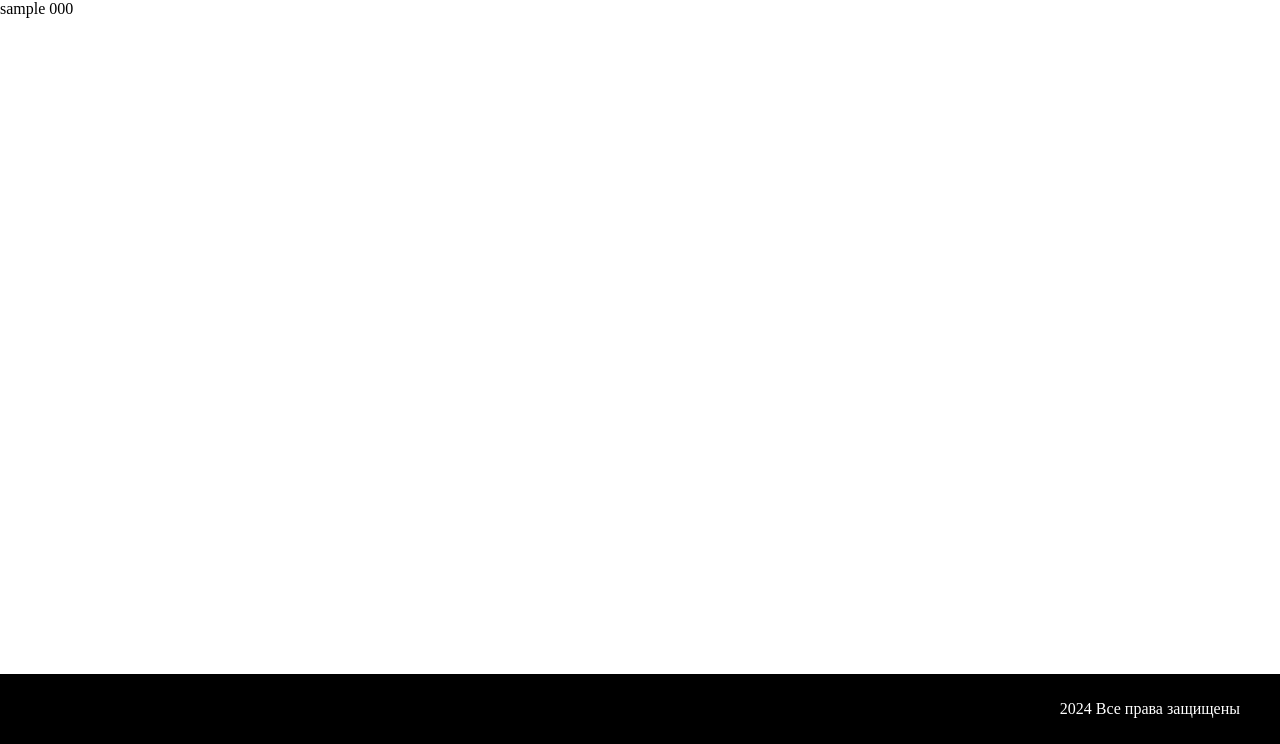
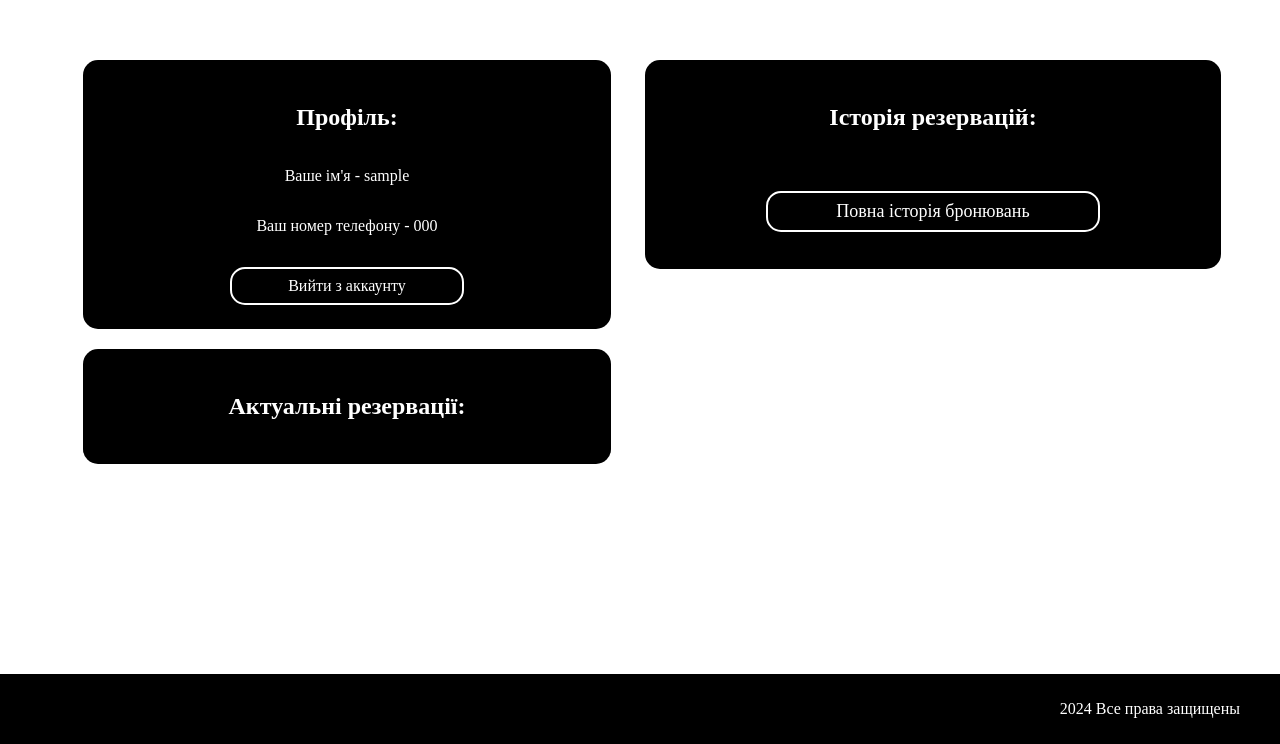
Before and after one commit to daniojey/Coffee-times, a Django app: page /user/profile/ in a window 1280 px wide. Shown: the part 56-800 px from the top of the page. Run offline with Django 5.2, Linux system fonts and the light colour scheme; a user stored in the database is signed in; tables that the repository leaves empty hold one stand-in row (values such as "Sample post").

Commit message:
Profile extension and added css

```diff
--- /dev/null
+++ b/users/static/css/profile.css
@@ -0,0 +1,124 @@
+.base-container {
+    display: flex;
+    align-items: start;
+    justify-content: center;
+    gap: 10px;
+}
+
+.left-column {
+    display: flex;
+    flex-direction: column;
+    justify-content: start;
+    box-sizing: border-box;
+    width: 45%;
+    color: #FFFF;
+    margin-top: 60px;
+    margin-bottom: 20px;
+    padding: 0px 24px;
+    border-radius: 15px;
+    gap: 20px;
+}
+
+.profile-container {
+    display: flex;
+    flex-direction: column;
+    align-items: center;
+    justify-content: center;
+    box-sizing: border-box;
+    width: 100%;
+    color: #FFFF;
+    background-color: black;
+    padding: 24px;
+    border-radius: 15px;
+}
+
+.out-link {
+    display: flex;
+    text-align: center;
+    align-items: center;
+    justify-content: center;
+    max-width: 200px;
+    width: 100%;
+    margin-top: 16px;
+    padding: 8px 15px;
+    background-color: rgb(0, 0, 0);
+    border-radius: 15px;
+    border: 2px solid white;
+    color: #FFFF;
+    text-decoration: none;
+    transition: color 0.5s ease, background-color 0.5s ease;
+}
+
+.out-link:hover {
+    color: black;
+    background-color: #FFFF;
+}
+
+.active-reservation {
+    display: flex;
+    flex-direction: column;
+    background-color: black;
+    color: #FFFF;
+    font-size: 16px;
+    padding: 24px;
+    border-radius: 15px;
+    align-items: center;
+    justify-content: center;
+    gap: 20px;
+}
+
+
+.reservation-content {
+    display: flex;
+    flex-direction: column;
+    box-sizing: border-box;
+    align-items: center;
+    justify-content: center;
+    width: 45%;
+    background-color: black;
+    color: #FFFF;
+    margin-top: 60px;
+    margin-bottom: 20px;
+    padding: 24px;
+    border-radius: 15px;
+    gap: 20px;
+}
+
+.reservation-item {
+    display: flex;
+    flex-direction: column;
+    border-radius: 15px;
+    border: 1px solid #FFFF;
+    width: 100%;
+    padding: 10px;
+}
+
+.reservation-item p {
+    margin: 10px 0;
+}
+
+.history-link {
+    display: flex;
+    text-decoration: none;
+    font-size: 18px;
+    max-width: 300px;
+    margin-top: 20px;
+    margin-bottom: 13px;
+    width: 100%;
+    color: #FFFF;
+    background-color: black;
+    transition: color 0.5s ease, background-color 0.5s ease;
+    align-items: center;
+    justify-content: center;
+    border: 2px solid white;
+    border-radius: 15px;
+
+    padding: 8px 15px;
+    text-align: center;
+}
+
+
+.history-link:hover {
+    color: black;
+    background-color: #FFFF;
+}
--- a/users/templates/users/profile.html
+++ b/users/templates/users/profile.html
@@ -2,21 +2,38 @@
 {% load static %}
 
 {% block content %}
+<link rel="stylesheet" href="{% static "css/profile.css" %}">
 <div class='base-container'>
-    <div class='profile-page'>
-        {{ user.username }}
-        {{ user.phone }}
+    <div class='left-column'>
+        <div class='profile-container'>
+            <h2>Профіль:</h2>
+            <p>Ваше ім'я - {{ user.username }}</p>
+            <p>Ваш номер телефону - {{ user.phone }}</p>
+            <a href="{% url "users:logout" %}" class='out-link'>Вийти з аккаунту</a>
+        </div>
+        <div class="active-reservation">
+            <h2>Актуальні резервації:</h2>
+            {% for item in actual_reservations %}
+                <div class='reservation-item'>
+                    <p>Кав'ярня - {{ item.coffeehouse }}</p>
+                    <p>Дата - {{ item.reservation_date }}</p>
+                    <p>Час резервації - {{ item.reservation_time }}</p>
+                    <p>Статус - {{ item.get_status }}</p>
+                </div>
+            {% endfor %}
+        </div>
     </div>
     <div class='reservation-content'>
+        <h2>Історія резервацій:</h2>
         {% for item in  reservations %}
-        <div class='reservation-item'>
-            {{ item.coffeehouse }}
-            {{ item.reservation_date }}
-            {{ item.reservation_time }}
-            {{ item.booking_durartion }}
-            {{ item.get_status }}
-        </div>
-            {% endfor %}
+            <div class='reservation-item'>
+                <p>Кав'ярня - {{ item.coffeehouse }}</p>
+                <p>Дата - {{ item.reservation_date }}</p>
+                <p>Час резервації - {{ item.reservation_time }}</p>
+                <p>Статус - {{ item.get_status }}</p>
+            </div>
+        {% endfor %}
+        <a href="#" class='history-link'>Повна історія бронювань</a>
         </div>
 </div>
 {% endblock %}
--- /dev/null
+++ b/users/utils.py
@@ -0,0 +1,13 @@
+from django.utils.timezone import now
+from django.db.models import Q
+
+from orders.models import Reservation
+
+def get_actual_reservations(phone):
+    print(now().time())
+    return Reservation.objects.filter(
+        Q(customer_phone=phone) &
+        Q(reservation_date__gte=now().date())
+    ).exclude(
+        Q(reservation_date=now().date(), reservation_time__lt=now().time())
+    ).order_by('reservation_date', 'reservation_time')
--- a/users/views.py
+++ b/users/views.py
@@ -10,6 +10,7 @@ from django.contrib.auth.mixins import LoginRequiredMixin
 from orders.models import Reservation
 from users.forms import UserLoginForm, UserRegistrationForm
 from users.models import User
+from users.utils import get_actual_reservations
 
 class LoginView(FormView):
     template_name='users/login.html'
@@ -71,10 +72,13 @@ class ProfileView(LoginRequiredMixin,TemplateView):
         context = super().get_context_data(**kwargs)
 
         user = self.request.user
-        reservations = Reservation.objects.filter(customer_name=user.username, customer_phone=user.phone)
+        reservations = Reservation.objects.filter(customer_name=user.username, customer_phone=user.phone).order_by('-reservation_date')[:3]
+        actual_reservations = get_actual_reservations(phone=user.phone)
+        print(actual_reservations)
 
         context.update({
             'user': user,
+            'actual_reservations': actual_reservations,
             'reservations': reservations
         })
 
```
